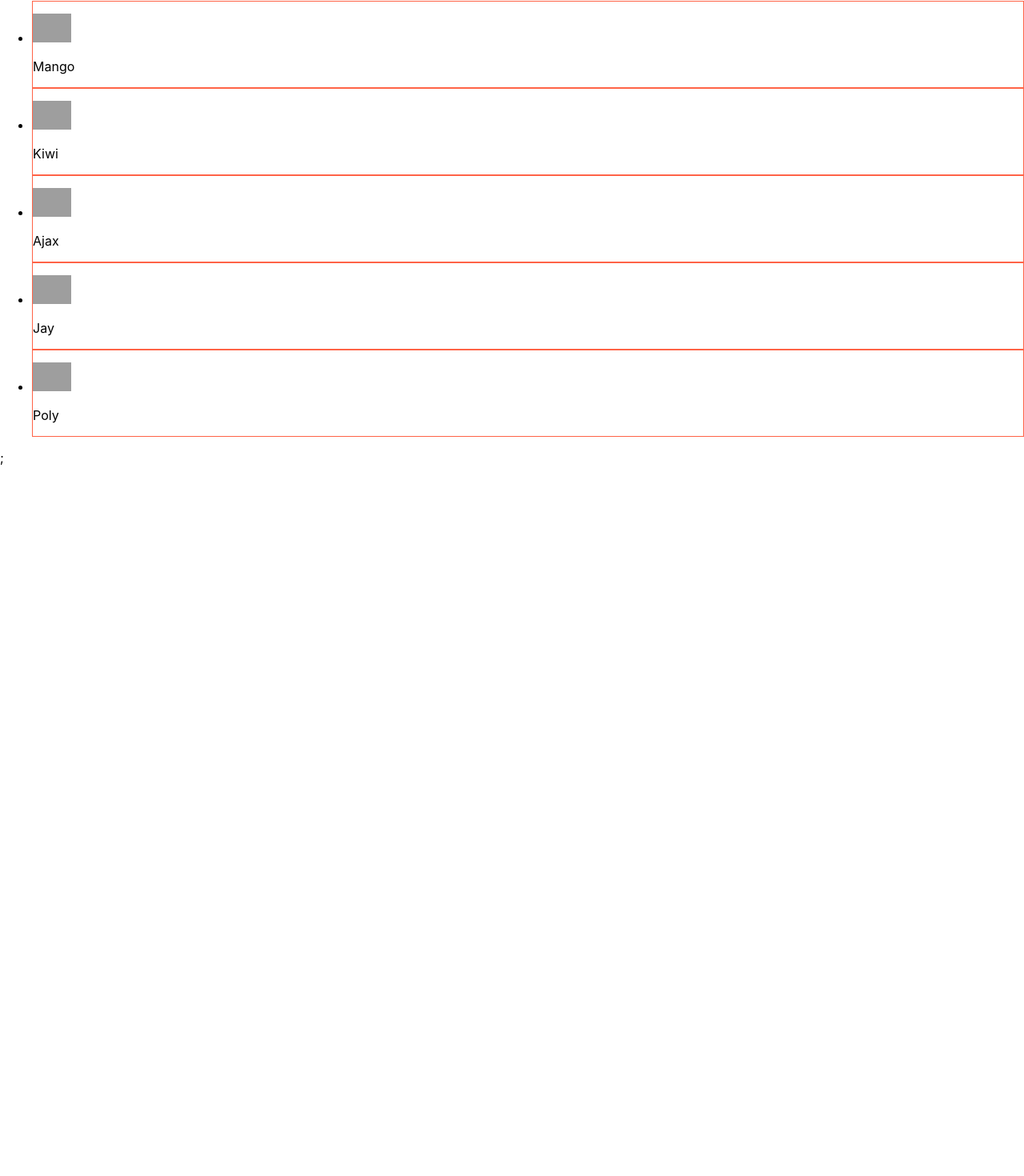
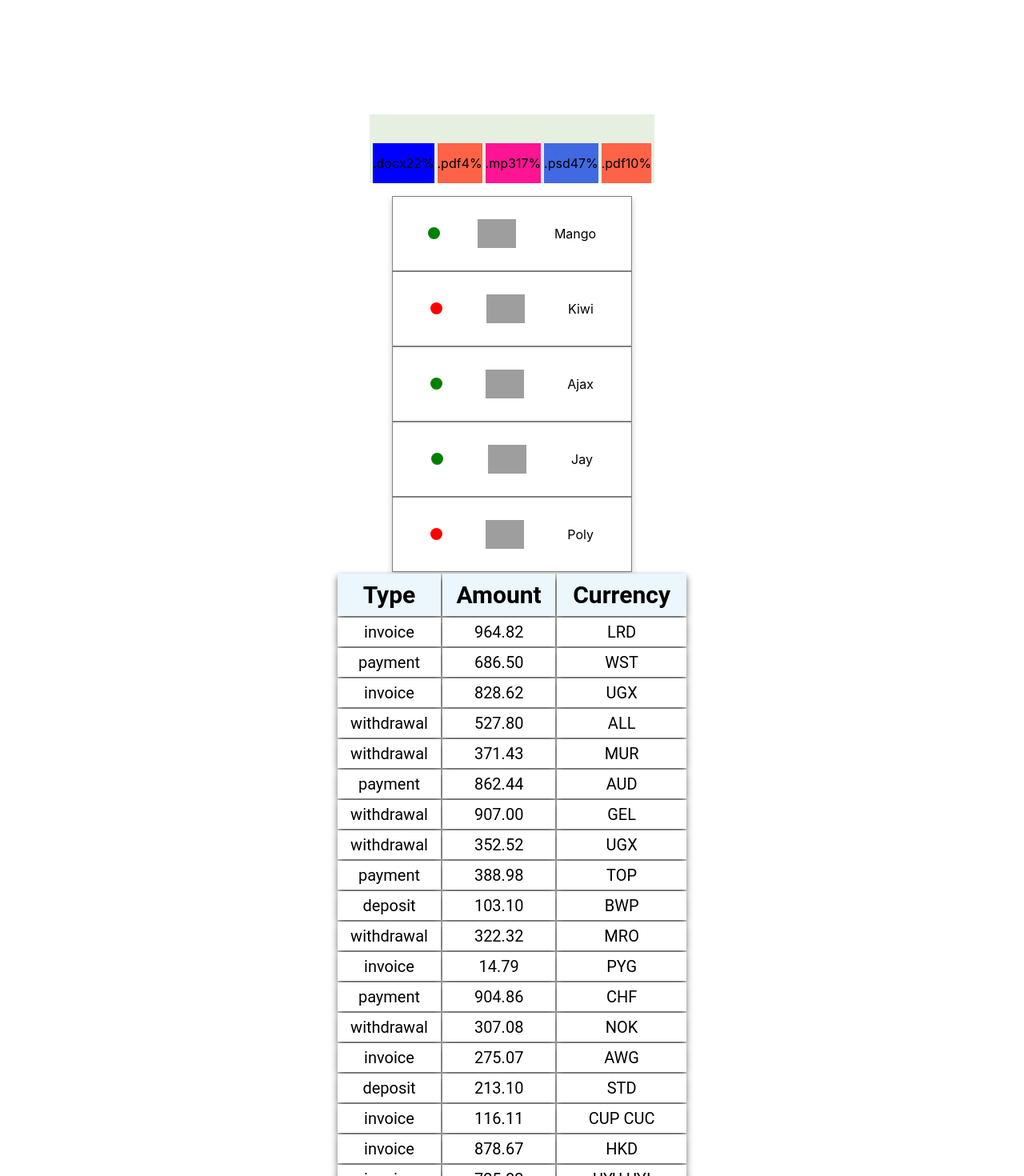
Before and after one commit to AlinaKuzyk/goit-react-hw-01-components, a React (Create React App) app: page / in a window 1280 px wide. Shown: the part 736-2206 px from the top of the page at 80% size. Before the commit the page ends 1318 px from the top, so only its background shows below. Built offline with nearby package versions, Linux system fonts and the light colour scheme; grey boxes are pictures that could not be loaded.

Commit message:
add 4 task

```diff
--- a/src/components/App.jsx
+++ b/src/components/App.jsx
@@ -4,6 +4,8 @@ import { Statistics } from 'components/Statistics/Statistics';
 import data from 'data.json';
 import { FriendList } from 'components/FriendList/FriendList';
 import friends from 'friends.json';
+import { TransactionHistory } from 'components/TransactionHistory/TransactionHistory';
+import transactions from 'transactions.json';
 
 export const App = () => {
   return (
@@ -27,8 +29,9 @@ export const App = () => {
 
       <Statistics title="Upload stats" stats={data} />
         <Statistics stats={data} />
+        <FriendList friends={friends} />
 
-        <FriendList friends={friends} />;
+        <TransactionHistory items={transactions} />
     </div>
   );
 };
--- a/src/components/FriendList/FriendList.jsx
+++ b/src/components/FriendList/FriendList.jsx
@@ -1,16 +1,17 @@
 import PropTypes from 'prop-types';
 import { FriendListItem } from 'components/FriendList/FriendListItem';
+import { FriendWrapper } from 'components/FriendList/FriendList.styled';
 
 export const FriendList = ({ friends }) => {
    return (
-      <ul class="friend-list">
+      <FriendWrapper>
          {friends.map(({ id, avatar, name, isOnline }) =>
             <FriendListItem
                key={id}
                avatar={avatar}
                name={name}
                isOnline={isOnline} />)}
-</ul>
+</FriendWrapper>
    )
 }
 
--- a/src/components/FriendList/FriendList.styled.jsx
+++ b/src/components/FriendList/FriendList.styled.jsx
@@ -1 +1,13 @@
 import styled from "styled-components";
+
+export const FriendWrapper = styled.ul`
+max-width: 300px;
+    margin: auto;
+    padding: 0;
+list-style: none;
+ box-shadow: 0 4px 8px 0 rgb(0 0 0 / 20%);
+     transition: 0.3s;
+     &:hover {
+       box-shadow: 0 8px 16px 0 rgba(0, 0, 0, 0.2);
+     }
+`;
--- a/src/components/FriendList/FriendListItem.styled.jsx
+++ b/src/components/FriendList/FriendListItem.styled.jsx
@@ -1,12 +1,18 @@
-import styled from "styled-components";
+import styled from 'styled-components';
 
 export const FriendCard = styled.li`
-border: 1px solid tomato`;
+  max-width: 300px;
+border: 1px solid gray;
+  padding: 20px;
+  display: flex;
+  align-items: center;
+  justify-content: space-around;
+`;
 
 export const FriendStatus = styled.span`
-display: block;
-width: 15px;
-height: 15px;
-border-radius: 50%;
-background-color: ${(status)=> console.log(status.isOnline)};
-`
+  display: block;
+  width: 15px;
+  height: 15px;
+  border-radius: 50%;
+  background-color: ${({ isOnline }) => (isOnline ? 'green' : 'red')};
+`;
--- a/src/components/Profile/Profile.jsx
+++ b/src/components/Profile/Profile.jsx
@@ -1,52 +1,57 @@
 import PropTypes from 'prop-types';
-import { Card,Image, DescriptionText,Menu,MenuItem} from 'components/Profile/Profile.styled'
+import {
+  Card,
+  Image,
+  DescriptionTextName,
+  DescriptionText,
+  Menu,
+  MenuItem,
+} from 'components/Profile/Profile.styled';
 
-export const Profile = ({ name,
-  tag,
-  location,
-  imageUrl,
-  stats,
-}) => {
-   const userStats = [{
+export const Profile = ({ name, tag, location, imageUrl, stats }) => {
+  const userStats = [
+    {
       title: 'Followers',
-      quantity: stats.followers
+      quantity: stats.followers,
     },
     {
       title: 'Views',
-      quantity: stats.views
+      quantity: stats.views,
     },
     {
       title: 'Likes',
-      quantity: stats.likes
-   }]
+      quantity: stats.likes,
+    },
+  ];
   return (
     <Card>
       <div className="description">
         <Image src={imageUrl} alt="User avatar" className="avatar" />
-        <DescriptionText className="name">{name}</DescriptionText>
+        <DescriptionTextName className="name">{name}</DescriptionTextName>
         <DescriptionText className="tag">@{tag}</DescriptionText>
         <DescriptionText className="location">{location}</DescriptionText>
       </div>
 
       <Menu>
-           {userStats.map(({title, quantity})=>
-
+        {userStats.map(({ title, quantity }) => (
           <MenuItem key={title}>
-              <span className="label">{ title}</span>
+            <span className="label">{title}</span>
             <span className="quantity">{quantity}</span>
-        </MenuItem>)}
-
+          </MenuItem>
+        ))}
       </Menu>
     </Card>
   );
-}
+};
 
 Profile.propTypes = {
   imageUrl: PropTypes.string.isRequired,
   name: PropTypes.string.isRequired,
   tag: PropTypes.string.isRequired,
   location: PropTypes.string.isRequired,
-//   followers: PropTypes.number.isRequired,
-//   views: PropTypes.number.isRequired,
-//   likes: PropTypes.number.isRequired,
+  stats: PropTypes.shape({
+    followers: PropTypes.number,
+    views: PropTypes.number,
+    likes: PropTypes.number,
+  }),
 };
--- a/src/components/Profile/Profile.styled.jsx
+++ b/src/components/Profile/Profile.styled.jsx
@@ -2,6 +2,7 @@ import styled from '@emotion/styled';
 
 export const Card = styled.div`
   max-width: 320px;
+  margin: auto;
   box-shadow: 0 4px 8px 0 rgba(0, 0, 0, 0.2);
   transition: 0.3s;
   &:hover {
@@ -13,20 +14,31 @@ export const Image = styled.img`
   max-width: 100%;
 `;
 
+export const DescriptionTextName = styled.p`
+  font-size: 20px;
+  font-weight: 500;
+  text-align: center;
+`;
+
 export const DescriptionText = styled.p`
   font-size: 20px;
+   margin: 2px;
+  color: gray;
   text-align: center;
 `;
 
 export const Menu = styled.ul`
+list-style: none;
   display: flex;
-
-  list-style: none;
+  padding: 0;
+  margin: 0;
+  background-color: rgba(86, 116, 116, 0.802);
+      justify-content: space-around;
 `;
 
 export const MenuItem = styled.li`
+ padding: 20px;
   flex-direction: column;
   display: flex;
   align-items: center;
-  margin-right: 25px;
 `;
--- a/src/components/Statistics/Statistics.jsx
+++ b/src/components/Statistics/Statistics.jsx
@@ -1,26 +1,27 @@
 import PropTypes from 'prop-types';
+import {StatisticsWrapper, StatsMenu, StatsItem} from 'components/Statistics/Statistics.styled'
 
 export const Statistics = ({ title, stats }) => {
   return (
-    <section className="statistics">
+    <StatisticsWrapper>
         {title && (<h2 className="title">{ title}</h2>)}
 
-      <ul className="stat-list">
+      <StatsMenu>
         {stats.map(({ id, label, percentage }) => (
-          <li className="item" key={id}>
+          <StatsItem label={label.slice(1)} key={id}>
               <span className="label">{label }</span>
               <span className="percentage">{percentage }%</span>
-          </li>
+          </StatsItem>
         ))}
 
-      </ul>
-    </section>
+      </StatsMenu>
+    </StatisticsWrapper>
   );
 };
 
 Statistics.propTypes = {
   title: PropTypes.string,
-  id: PropTypes.string.isRequired,
-  label: PropTypes.string.isRequired,
-  percentage: PropTypes.number.isRequired,
+  id: PropTypes.string,
+  label: PropTypes.string,
+  percentage: PropTypes.number,
 };
--- /dev/null
+++ b/src/components/Statistics/Statistics.styled.jsx
@@ -0,0 +1,37 @@
+import styled from 'styled-components';
+
+export const StatisticsWrapper = styled.section`
+  width: 356px;
+  margin: auto;
+  margin-top: 150px;
+  padding-top: 20px;
+  text-align: center;
+  background-color: rgba(213, 231, 204, 0.605);
+`;
+
+export const StatsMenu = styled.ul`
+  padding: 0;
+  list-style: none;
+  display: flex;
+  justify-content: space-evenly;
+`;
+
+export const StatsItem = styled.li`
+  align-items: center;
+  height: 50px;
+  display: flex;
+  background-color: ${({ label }) => {
+    switch (label) {
+      case 'docx':
+        return 'blue';
+      case 'pdf':
+        return 'tomato';
+      case 'mp3':
+        return 'deeppink';
+      case 'psd':
+        return 'royalblue';
+      default:
+        return 'blue';
+    }
+  }};
+`;
--- a/src/components/TransactionHistory/TransactionHistory.jsx
+++ b/src/components/TransactionHistory/TransactionHistory.jsx
@@ -1,28 +1,34 @@
 import PropTypes from 'prop-types';
+import {TableContainer, TableHead,TableBody} from 'components/TransactionHistory/TransactionHistory.styled'
 
 export const TransactionHistory = ({ items }) => {
+  // console.log(items)
   return (
-      <table class="transaction-history">
-  <thead>
+    <TableContainer>
+      <TableHead>
         <tr>
           <th>Type</th>
           <th>Amount</th>
           <th>Currency</th>
         </tr>
-  </thead>
+      </TableHead>
 
-  <tbody>
-    <tr>
-      <td>Invoice</td>
-      <td>125</td>
-      <td>USD</td>
+      <TableBody>
+        {items.map(({ id, type, amount, currency }) => (
+           <tr key={id }>
+              <td>{ type}</td>
+              <td>{ amount}</td>
+              <td>{currency }</td>
           </tr>
-    <tr>
-      <td>Withdrawal</td>
-      <td>85</td>
-      <td>USD</td>
-    </tr>
-  </tbody>
-</table>
-   )
+        ))}
+      </TableBody>
+    </TableContainer>
+  );
+};
+
+TransactionHistory.propTypes = {
+   id: PropTypes.string,
+   type: PropTypes.string,
+   amount: PropTypes.string,
+   currency: PropTypes.string
 }
--- /dev/null
+++ b/src/components/TransactionHistory/TransactionHistory.styled.jsx
@@ -0,0 +1,33 @@
+import styled from "styled-components"
+
+export const TableContainer = styled.table`
+   width: 440px;
+ margin: auto;
+
+  border-radius: 10px;
+  filter: drop-shadow(0px 4px 4px rgba(0, 0, 0, 0.599));
+`
+
+export const TableHead = styled.thead`
+  background-color: rgb(235, 246, 253);
+  border-radius: 10px;
+  padding: 20px;
+
+  font-family: Roboto;
+  font-weight: 700;
+  font-size: 30px;
+  line-height: 1.7;
+`
+
+export const TableBody = styled.tbody`
+ background-color: #ffff;
+  border-radius: 10px;
+  padding: 20px;
+
+  font-family: Roboto;
+  font-weight: 400;
+  font-size: 20px;
+  line-height: 1.7;
+
+  text-align: center;
+`
```
Also changed, not shown: src/components/FriendList/FriendListItem.jsx (+5 -5 lines). Lines whose indentation alone changed are shown as unchanged.
